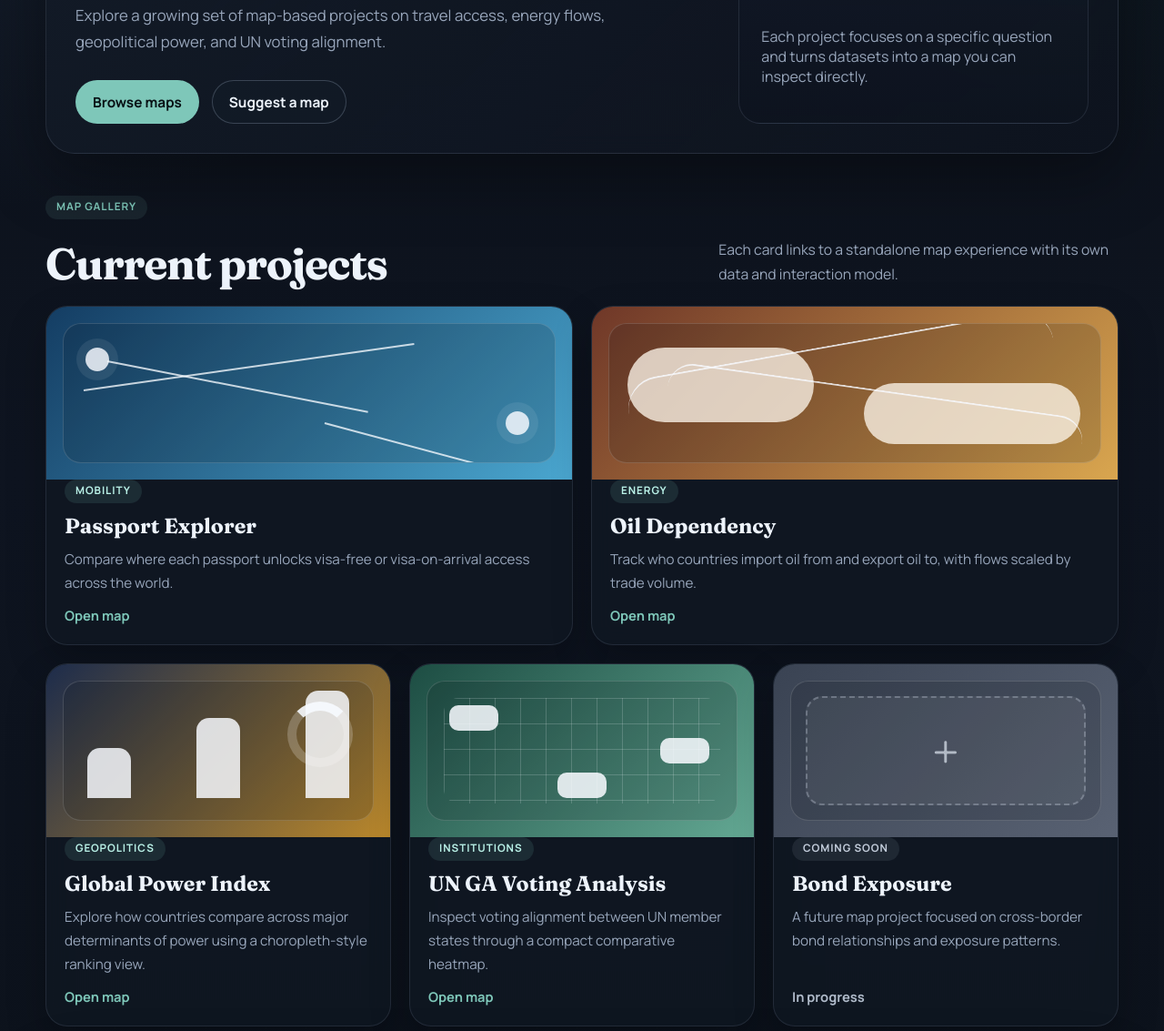
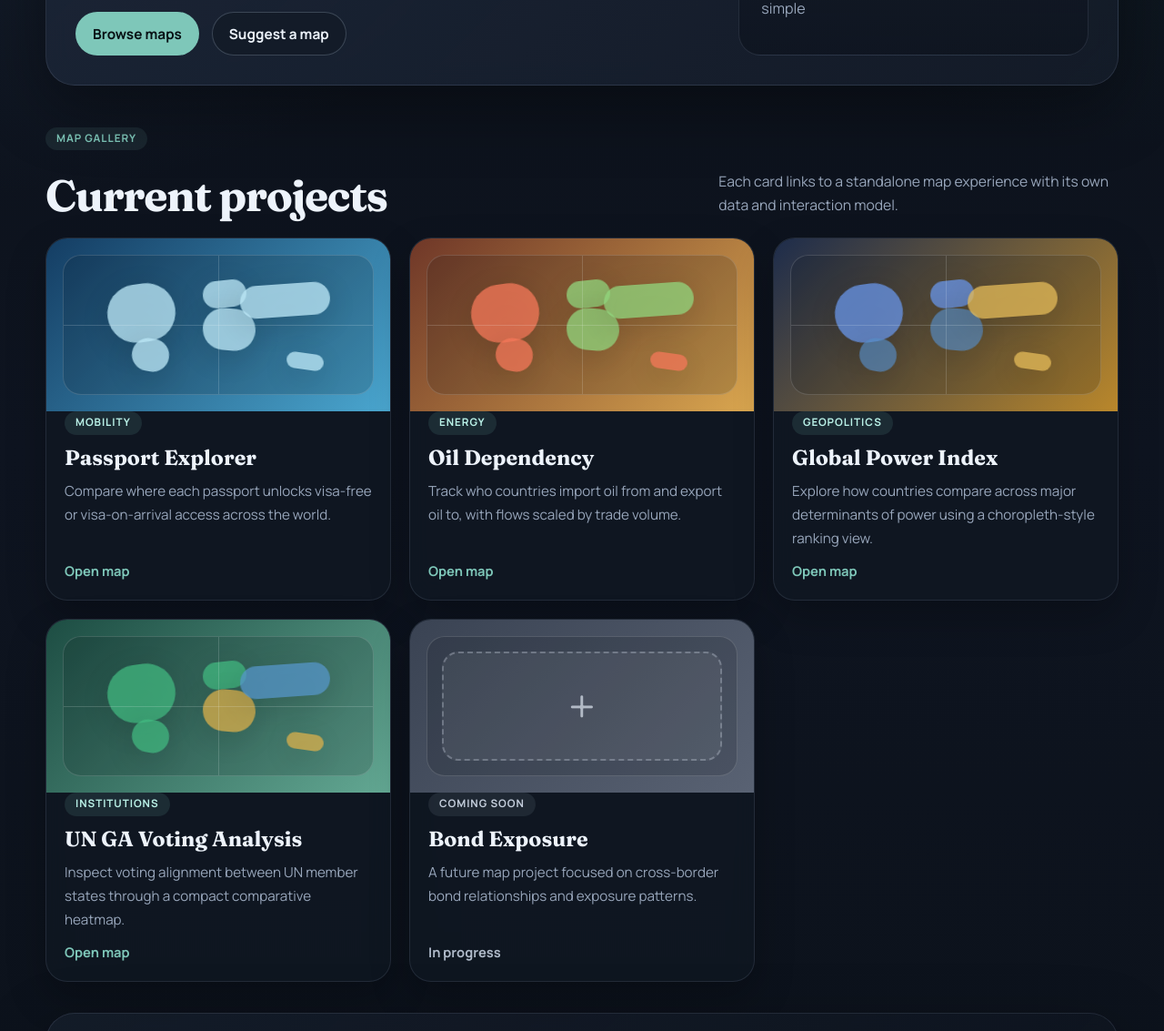
Before and after one commit to R-Koolen/my-site, a plain HTML site: page home.html in a window 1280 px wide. Shown: the part 532-1665 px from the top of the page at 91% size. Drawn offline with Linux system fonts and the light colour scheme.

Commit message:
small design changes

```diff
--- a/home.css
+++ b/home.css
@@ -81,8 +81,8 @@ a {
   border: 1px solid var(--border);
   border-radius: var(--radius-xl);
   background:
-    linear-gradient(135deg, rgba(20, 28, 41, 0.94), rgba(14, 20, 31, 0.8)),
-    radial-gradient(circle at top right, rgba(126, 199, 185, 0.08), transparent 38%);
+    linear-gradient(135deg, rgba(29, 39, 57, 0.96), rgba(20, 28, 41, 0.9)),
+    radial-gradient(circle at top right, rgba(126, 199, 185, 0.1), transparent 40%);
   box-shadow: var(--shadow);
 }
 
@@ -250,7 +250,7 @@ main {
 
 .card-grid {
   display: grid;
-  grid-template-columns: repeat(12, minmax(0, 1fr));
+  grid-template-columns: repeat(3, minmax(0, 1fr));
   gap: 20px;
 }
 
@@ -271,14 +271,6 @@ main {
   transform: translateY(-4px);
   border-color: var(--border-strong);
   box-shadow: 0 28px 56px rgba(0, 0, 0, 0.34);
-}
-
-.map-card:nth-child(-n + 2) {
-  grid-column: span 6;
-}
-
-.map-card:nth-child(n + 3) {
-  grid-column: span 4;
 }
 
 .map-card--coming-soon {
@@ -367,162 +359,129 @@ main {
   background: linear-gradient(135deg, var(--soon-a), var(--soon-b));
 }
 
-.visual-dot,
-.visual-line,
-.visual-blob,
-.visual-arc,
-.visual-bar,
-.visual-ring,
-.visual-grid,
-.visual-cell,
+.visual-world,
+.visual-axis,
 .visual-placeholder,
 .visual-plus {
   position: absolute;
 }
 
-.visual-dot {
-  width: 26px;
-  height: 26px;
-  border-radius: 50%;
-  background: rgba(248, 251, 255, 0.84);
-  box-shadow: 0 0 0 10px rgba(255, 255, 255, 0.08);
+.visual-world {
+  border-radius: 999px;
+  opacity: 0.92;
+  filter: drop-shadow(0 8px 18px rgba(0, 0, 0, 0.18));
 }
 
-.visual-dot--a {
-  top: 26px;
-  left: 24px;
-}
-
-.visual-dot--b {
-  right: 28px;
-  bottom: 30px;
-}
-
-.visual-line {
-  height: 2px;
-  background: rgba(248, 251, 255, 0.78);
-  transform-origin: left center;
-}
-
-.visual-line--top {
-  top: 40px;
-  left: 48px;
-  width: 54%;
-  transform: rotate(11deg);
-}
-
-.visual-line--mid {
-  top: 72px;
-  left: 22px;
-  width: 68%;
+.visual-world--americas {
+  top: 20%;
+  left: 14%;
+  width: 22%;
+  height: 42%;
   transform: rotate(-8deg);
 }
 
-.visual-line--base {
-  bottom: 42px;
-  right: 26px;
-  width: 42%;
-  transform: rotate(15deg);
+.visual-world--south-america {
+  left: 22%;
+  bottom: 16%;
+  width: 12%;
+  height: 24%;
+  transform: rotate(10deg);
 }
 
-.visual-blob {
-  border-radius: 999px;
-  background: rgba(252, 244, 232, 0.78);
-  filter: blur(0.4px);
+.visual-world--europe {
+  top: 18%;
+  left: 45%;
+  width: 14%;
+  height: 20%;
+  transform: rotate(-6deg);
 }
 
-.visual-blob--left {
-  left: 20px;
-  top: 26px;
-  width: 38%;
-  height: 54%;
+.visual-world--africa {
+  top: 38%;
+  left: 45%;
+  width: 17%;
+  height: 30%;
+  transform: rotate(5deg);
 }
 
-.visual-blob--right {
-  right: 22px;
-  bottom: 20px;
-  width: 44%;
-  height: 44%;
+.visual-world--asia {
+  top: 20%;
+  right: 14%;
+  width: 29%;
+  height: 24%;
+  transform: rotate(-4deg);
 }
 
-.visual-arc {
-  border-top: 2px solid rgba(248, 251, 255, 0.82);
-  border-radius: 999px;
-}
-
-.visual-arc--a {
-  inset: 22px 48px auto 18px;
-  height: 72px;
-  transform: rotate(-10deg);
-}
-
-.visual-arc--b {
-  inset: auto 18px 24px 62px;
-  height: 56px;
+.visual-world--oceania {
+  right: 16%;
+  bottom: 18%;
+  width: 12%;
+  height: 12%;
   transform: rotate(8deg);
 }
 
-.visual-bar {
-  bottom: 24px;
-  width: 48px;
-  border-radius: 14px 14px 0 0;
-  background: rgba(248, 251, 255, 0.84);
+.map-card--passport .visual-world {
+  background: rgba(186, 230, 245, 0.85);
 }
 
-.visual-bar--1 {
-  left: 26px;
-  height: 36%;
+.map-card--oil .visual-world--americas,
+.map-card--oil .visual-world--south-america,
+.map-card--oil .visual-world--oceania {
+  background: rgba(244, 120, 89, 0.82);
 }
 
-.visual-bar--2 {
-  left: calc(50% - 24px);
-  height: 58%;
+.map-card--oil .visual-world--europe,
+.map-card--oil .visual-world--africa,
+.map-card--oil .visual-world--asia {
+  background: rgba(146, 214, 126, 0.82);
 }
 
-.visual-bar--3 {
-  right: 26px;
-  height: 78%;
+.map-card--power .visual-world--americas,
+.map-card--power .visual-world--europe {
+  background: rgba(104, 149, 232, 0.82);
 }
 
-.visual-ring {
-  top: 22px;
-  right: 22px;
-  width: 72px;
-  height: 72px;
-  border-radius: 50%;
-  border: 10px solid rgba(248, 251, 255, 0.22);
-  border-top-color: rgba(248, 251, 255, 0.9);
+.map-card--power .visual-world--south-america,
+.map-card--power .visual-world--africa {
+  background: rgba(86, 141, 198, 0.72);
 }
 
-.visual-grid {
-  inset: 18px;
-  border-radius: 16px;
-  background-image:
-    linear-gradient(rgba(248, 251, 255, 0.18) 1px, transparent 1px),
-    linear-gradient(90deg, rgba(248, 251, 255, 0.18) 1px, transparent 1px);
-  background-size: 28px 28px;
+.map-card--power .visual-world--asia,
+.map-card--power .visual-world--oceania {
+  background: rgba(229, 187, 89, 0.82);
 }
 
-.visual-cell {
-  width: 54px;
-  height: 28px;
-  border-radius: 10px;
-  background: rgba(248, 251, 255, 0.86);
+.map-card--un .visual-world--americas,
+.map-card--un .visual-world--europe,
+.map-card--un .visual-world--south-america {
+  background: rgba(67, 186, 129, 0.8);
 }
 
-.visual-cell--a {
-  top: 26px;
-  left: 24px;
+.map-card--un .visual-world--africa,
+.map-card--un .visual-world--oceania {
+  background: rgba(226, 178, 75, 0.78);
 }
 
-.visual-cell--b {
-  top: 62px;
-  right: 30px;
+.map-card--un .visual-world--asia {
+  background: rgba(87, 150, 203, 0.8);
 }
 
-.visual-cell--c {
-  bottom: 24px;
-  left: calc(50% - 27px);
+.visual-axis {
+  background: rgba(248, 251, 255, 0.16);
+}
+
+.visual-axis--horizontal {
+  left: 0;
+  right: 0;
+  top: 50%;
+  height: 1px;
+}
+
+.visual-axis--vertical {
+  top: 0;
+  bottom: 0;
+  left: 50%;
+  width: 1px;
 }
 
 .visual-placeholder {
@@ -621,9 +580,8 @@ main {
     align-items: start;
   }
 
-  .map-card:nth-child(-n + 2),
-  .map-card:nth-child(n + 3) {
-    grid-column: span 6;
+  .card-grid {
+    grid-template-columns: repeat(2, minmax(0, 1fr));
   }
 }
 
@@ -650,9 +608,4 @@ main {
   .card-grid {
     grid-template-columns: 1fr;
   }
-
-  .map-card:nth-child(-n + 2),
-  .map-card:nth-child(n + 3) {
-    grid-column: auto;
-  }
 }
--- a/home.html
+++ b/home.html
@@ -21,11 +21,7 @@
     <header class="hero">
       <div class="hero-copy">
         <p class="eyebrow">Robin's Maps</p>
-        <h1>Interactive maps that make global data easier to read.</h1>
-        <p class="hero-text">
-          Explore a growing set of map-based projects on travel access, energy
-          flows, geopolitical power, and UN voting alignment.
-        </p>
+        <h1>Interactive maps that make data easier to understand</h1>
         <div class="hero-actions">
           <a class="button button--primary" href="#map-gallery">Browse maps</a>
           <a class="button button--secondary" href="#suggest-map">Suggest a map</a>
@@ -44,8 +40,7 @@
           </div>
         </div>
         <p class="panel-text">
-          Each project focuses on a specific question and turns datasets into a
-          map you can inspect directly.
+          Each map focuses on making a complex topic simple
         </p>
       </aside>
     </header>
@@ -66,11 +61,14 @@
         <a class="map-card map-card--passport" href="passport-explorer/index.html">
           <div class="map-visual" aria-hidden="true">
             <div class="visual-frame">
-              <span class="visual-dot visual-dot--a"></span>
-              <span class="visual-dot visual-dot--b"></span>
-              <span class="visual-line visual-line--top"></span>
-              <span class="visual-line visual-line--mid"></span>
-              <span class="visual-line visual-line--base"></span>
+              <span class="visual-world visual-world--americas"></span>
+              <span class="visual-world visual-world--south-america"></span>
+              <span class="visual-world visual-world--europe"></span>
+              <span class="visual-world visual-world--africa"></span>
+              <span class="visual-world visual-world--asia"></span>
+              <span class="visual-world visual-world--oceania"></span>
+              <span class="visual-axis visual-axis--horizontal"></span>
+              <span class="visual-axis visual-axis--vertical"></span>
             </div>
           </div>
           <div class="map-card__body">
@@ -87,10 +85,14 @@
         <a class="map-card map-card--oil" href="oil-explorer/oil.html">
           <div class="map-visual" aria-hidden="true">
             <div class="visual-frame">
-              <span class="visual-blob visual-blob--left"></span>
-              <span class="visual-blob visual-blob--right"></span>
-              <span class="visual-arc visual-arc--a"></span>
-              <span class="visual-arc visual-arc--b"></span>
+              <span class="visual-world visual-world--americas"></span>
+              <span class="visual-world visual-world--south-america"></span>
+              <span class="visual-world visual-world--europe"></span>
+              <span class="visual-world visual-world--africa"></span>
+              <span class="visual-world visual-world--asia"></span>
+              <span class="visual-world visual-world--oceania"></span>
+              <span class="visual-axis visual-axis--horizontal"></span>
+              <span class="visual-axis visual-axis--vertical"></span>
             </div>
           </div>
           <div class="map-card__body">
@@ -107,10 +109,14 @@
         <a class="map-card map-card--power" href="ray-dalio map/rd.html">
           <div class="map-visual" aria-hidden="true">
             <div class="visual-frame">
-              <span class="visual-bar visual-bar--1"></span>
-              <span class="visual-bar visual-bar--2"></span>
-              <span class="visual-bar visual-bar--3"></span>
-              <span class="visual-ring"></span>
+              <span class="visual-world visual-world--americas"></span>
+              <span class="visual-world visual-world--south-america"></span>
+              <span class="visual-world visual-world--europe"></span>
+              <span class="visual-world visual-world--africa"></span>
+              <span class="visual-world visual-world--asia"></span>
+              <span class="visual-world visual-world--oceania"></span>
+              <span class="visual-axis visual-axis--horizontal"></span>
+              <span class="visual-axis visual-axis--vertical"></span>
             </div>
           </div>
           <div class="map-card__body">
@@ -127,10 +133,14 @@
         <a class="map-card map-card--un" href="un nations voting analysis/un.html">
           <div class="map-visual" aria-hidden="true">
             <div class="visual-frame">
-              <span class="visual-grid"></span>
-              <span class="visual-cell visual-cell--a"></span>
-              <span class="visual-cell visual-cell--b"></span>
-              <span class="visual-cell visual-cell--c"></span>
+              <span class="visual-world visual-world--americas"></span>
+              <span class="visual-world visual-world--south-america"></span>
+              <span class="visual-world visual-world--europe"></span>
+              <span class="visual-world visual-world--africa"></span>
+              <span class="visual-world visual-world--asia"></span>
+              <span class="visual-world visual-world--oceania"></span>
+              <span class="visual-axis visual-axis--horizontal"></span>
+              <span class="visual-axis visual-axis--vertical"></span>
             </div>
           </div>
           <div class="map-card__body">
```
